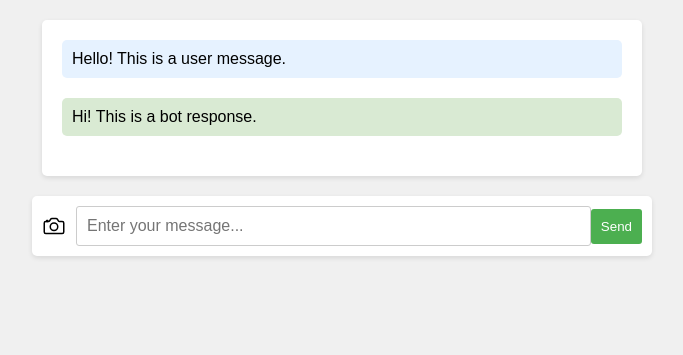
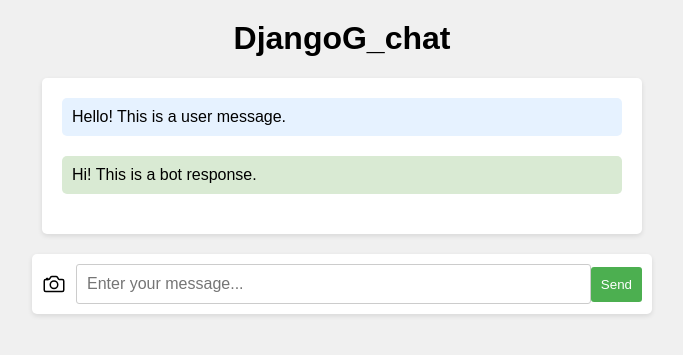
Before and after one commit to deebadithya/DjangoG_chat, a Django app: page / in a window 1280 px wide. Shown: the top 355 px of the page, without its empty margins (298-981 px from the left). Run offline with Django 5.2, Linux system fonts and the light colour scheme.

Commit message:
title added

```diff
--- a/chatapp/templates/index.html
+++ b/chatapp/templates/index.html
@@ -93,6 +93,12 @@
 </style>
 </head>
 <body>
+<center>
+  <header>
+    <h1>DjangoG_chat</h1>
+  </header>
+</center>
+
   <div class="chat-container">
     <div class="chat-box" id="chatBox">
       <div class="message user-message">Hello! This is a user message.</div>
```
